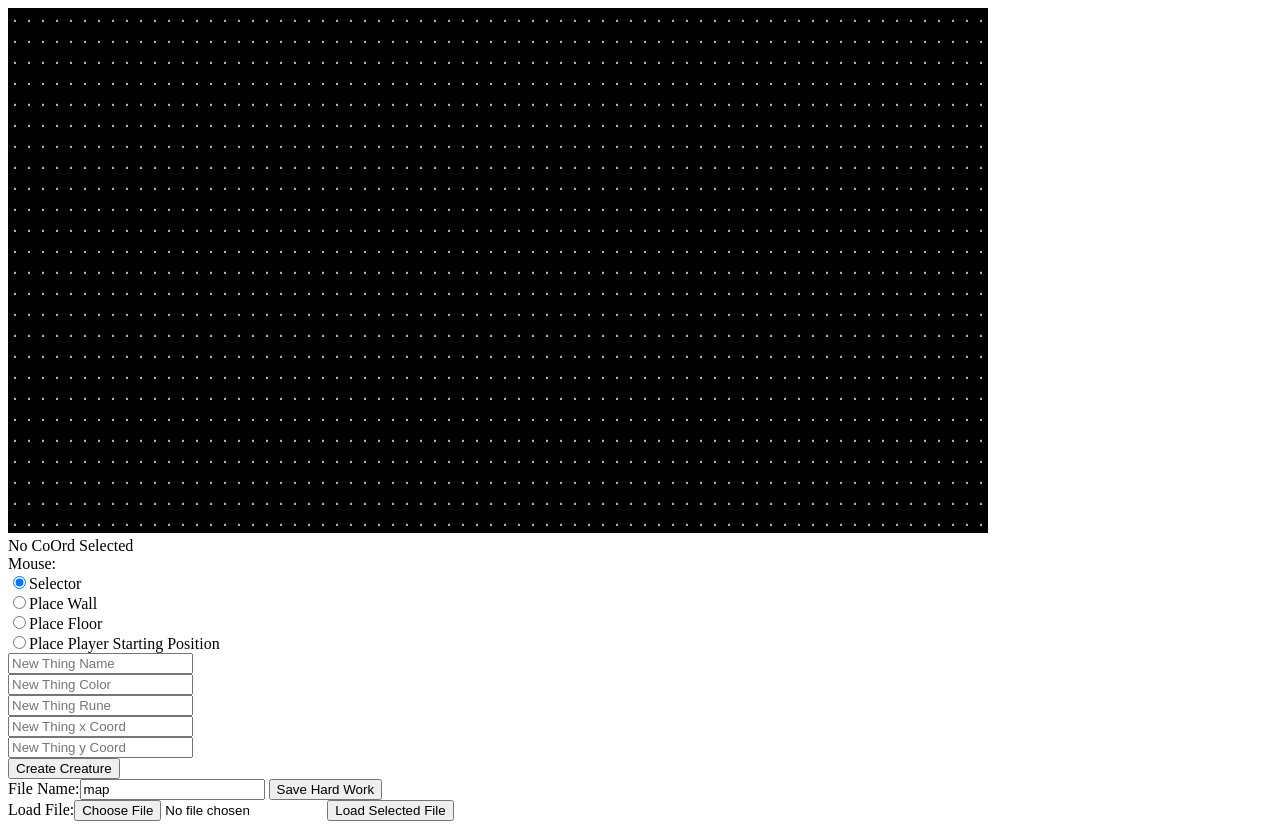
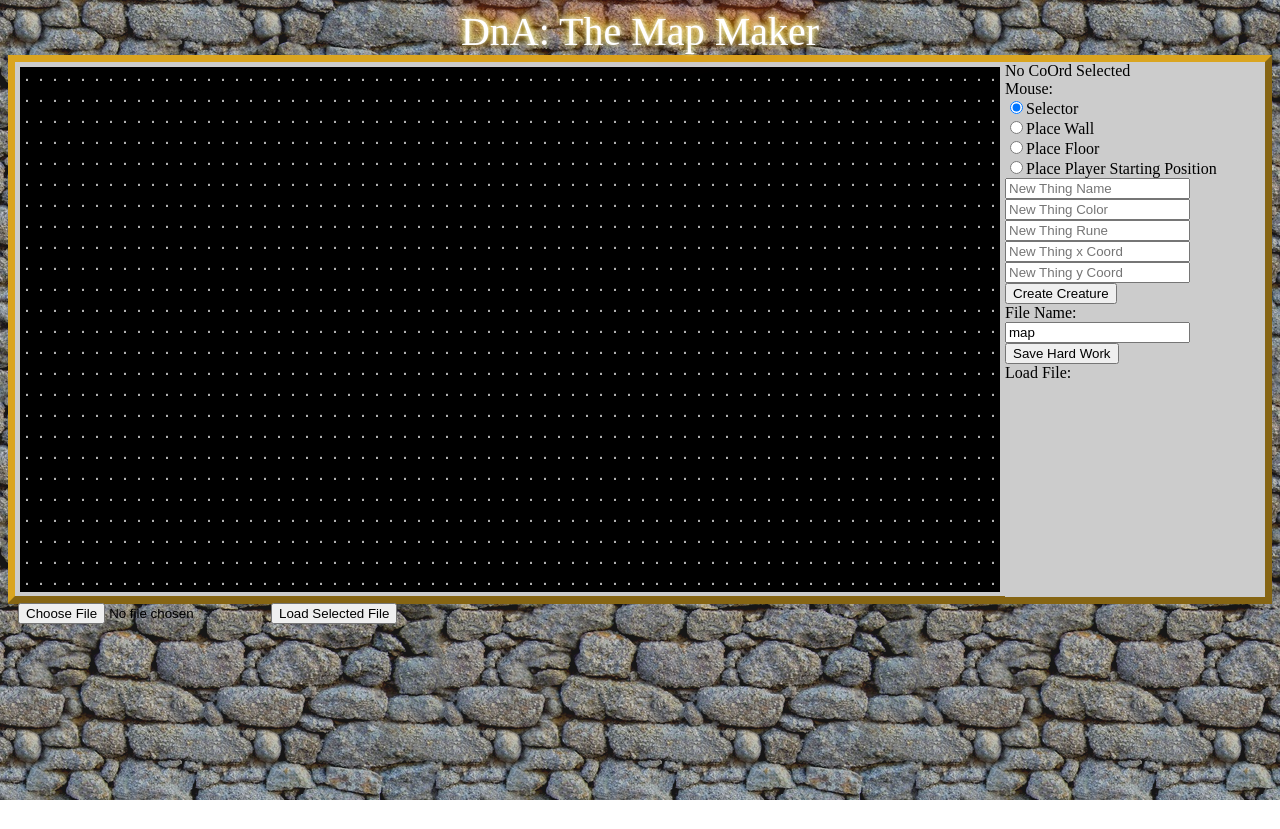
Before and after one commit to Garrestocles/DnA, a website: page mapMaker.html in a window 1280 px wide. After the commit the page ends 800 px from the top, so only its background shows below. Drawn offline with Linux system fonts and the light colour scheme.

Commit message:
Stylin' now.

```diff
--- a/mapMaker.html
+++ b/mapMaker.html
@@ -4,8 +4,10 @@
         <title>DnA: Dungeons & ASCII</title>
         <script src="./rot.js"></script>
         <script src="./mapMaker.js"></script>
+        <link rel="stylesheet" type="text/css" href="mapStyles.css"/>
     </head>
     <body onload=init()>
+      <div id="title">DnA: The Map Maker</div>
     	<div id="GameArea"></div>
     	<div id="GameData">
         <div id='SelectedCoOrd'>No CoOrd Selected</div>
--- /dev/null
+++ b/mapStyles.css
@@ -0,0 +1,31 @@
+body {
+  width:1300;
+  background-image: url("./media/stoneWall.png");
+}
+#GameData{
+  height: 519px;
+  border-right: 7px outset GoldenRod;
+  border-top: 7px outset GoldenRod;
+  border-bottom: 7px outset GoldenRod;
+
+  padding-left: 10px;
+  padding-right: 10px;
+  padding-bottom: 16px;
+  background-color: #CCC;
+
+}
+#title {
+  color: #fff;
+  text-shadow: 0px -1px 4px white, 0px -2px 10px yellow, 0px -10px 20px #ff8000, 0px -18px 40px red;
+  font-size: 40px;
+  text-align: center;
+}
+#GameArea{
+  display:inline-block;
+  float: left;
+  padding: 5px 5px 0px 5px;
+  border-left: 7px outset GoldenRod;
+  border-top: 7px outset GoldenRod;
+  border-bottom: 7px outset GoldenRod;
+  background-color: #ccc;
+}
--- a/styles.css
+++ b/styles.css
@@ -1,9 +1,16 @@
 body {
 	width:1300;
+	background-image: url("./media/stoneWall.png");
 }
 #GameArea{
 	display:inline-block;
 	float: left;
+	padding: 5px 5px 0px 5px;
+	border-left: 7px outset GoldenRod;
+	border-top: 7px outset GoldenRod;
+	border-bottom: 7px outset GoldenRod;
+	border-right: 4px solid GoldenRod;
+	background-color: #ccc;
 	/*
 	height: 535px;
 	width: 915px;
@@ -13,13 +20,32 @@ body {
 	display: none;
 	height: 519px;
 	width: 290px;
-	border: 3px solid black;
+	border-right: 7px outset GoldenRod;
+	border-top: 7px outset GoldenRod;
+	border-bottom: 7px outset GoldenRod;
+	border-left: 3px solid #836313;
+
 	padding-left: 10px;
 	padding-right: 10px;
+	padding-bottom: 16px;
+	background-color: #CCC;
 }
 #GameData div{
 	width: 283px;
+	font-family: serif;
+}
+#GameData #Header {
+	text-align: center;
+	font-size: 20px;
+}
+#entryData {
+	background-color: #CCC;
+	padding: 1px 10px 10px 10px;
+	border: 15px outset GoldenRod;
 }
 #title {
+	color: #fff;
+	text-shadow: 0px -1px 4px white, 0px -2px 10px yellow, 0px -10px 20px #ff8000, 0px -18px 40px red;
+	font-size: 40px;
 	text-align: center;
 }
```
Also changed, not shown: index.html (+2 -1 lines), media/stoneWall.png (added).
